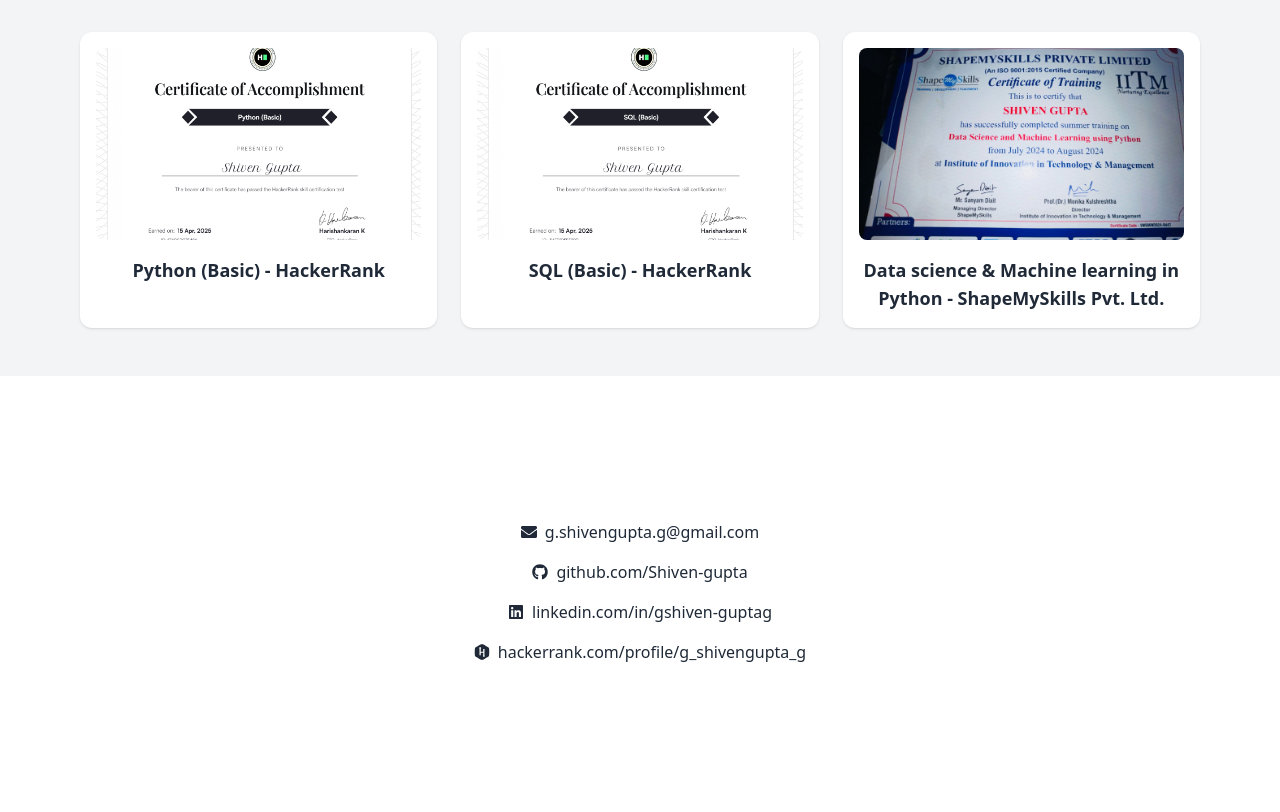
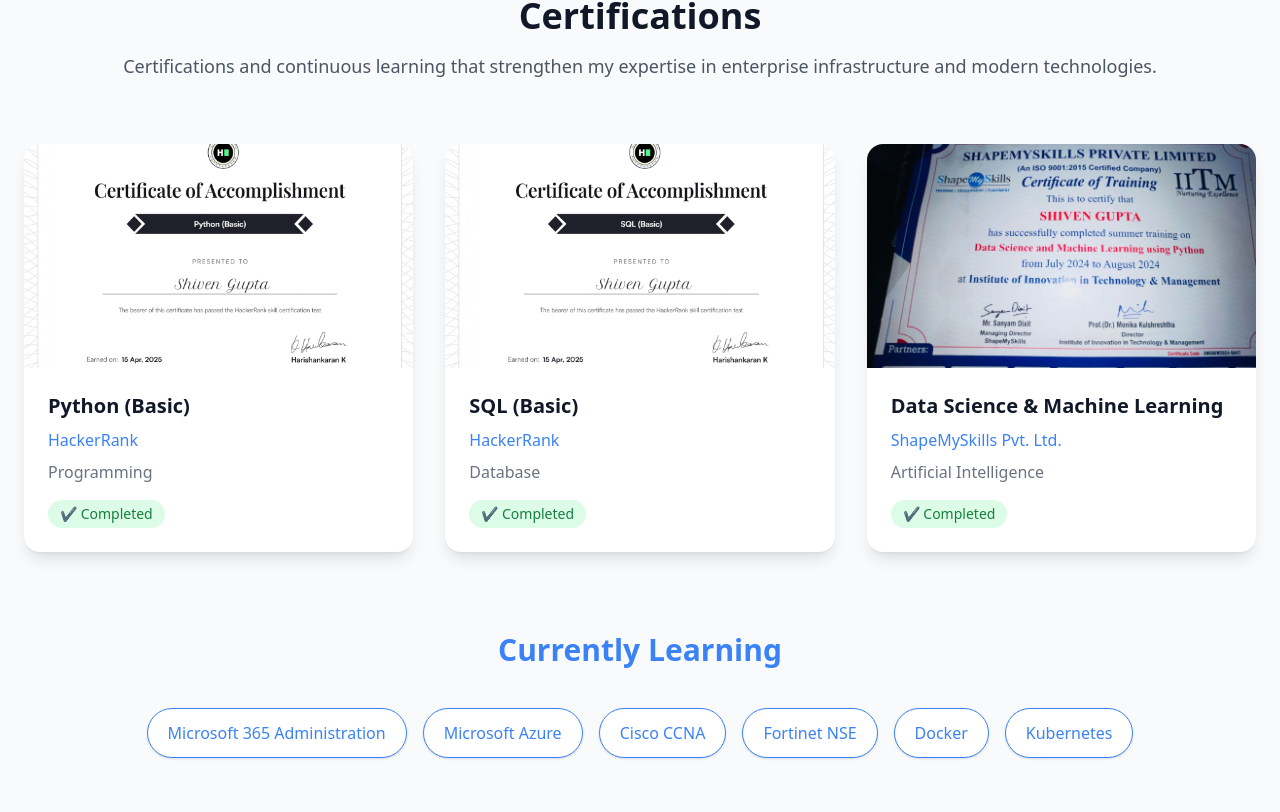
Before and after one commit to Shiven-gupta/my-portfolio, a React (Create React App) app: page / in a window 1280 px wide. Shown: the part 6708-7520 px from the top of the page. Before the commit the page ends 7468 px from the top, so only its background shows below. Built offline with nearby package versions, Linux system fonts and the light colour scheme.

Commit message:
Certification.jsx

```diff
--- a/src/components/Certification.jsx
+++ b/src/components/Certification.jsx
@@ -3,25 +3,42 @@
 import pythonImg from "../assets/certification/python.jpg";
 import sqlImg from "../assets/certification/sql.jpg";
 import trainImg from "../assets/certification/train.jpg";
-import 'aos/dist/aos.css'; // AOS styles
+import "aos/dist/aos.css";
 
-// Set modal root
 Modal.setAppElement("#root");
 
 export default function Certifications() {
   const certifications = [
     {
-      title: "Python (Basic) - HackerRank",
+      title: "Python (Basic)",
+      issuer: "HackerRank",
+      category: "Programming",
+      status: "Completed",
       image: pythonImg,
     },
     {
-      title: "SQL (Basic) - HackerRank",
+      title: "SQL (Basic)",
+      issuer: "HackerRank",
+      category: "Database",
+      status: "Completed",
       image: sqlImg,
     },
     {
-      title: "Data science & Machine learning in Python - ShapeMySkills Pvt. Ltd.",
+      title: "Data Science & Machine Learning",
+      issuer: "ShapeMySkills Pvt. Ltd.",
+      category: "Artificial Intelligence",
+      status: "Completed",
       image: trainImg,
     },
+  ];
+
+  const learning = [
+    "Microsoft 365 Administration",
+    "Microsoft Azure",
+    "Cisco CCNA",
+    "Fortinet NSE",
+    "Docker",
+    "Kubernetes",
   ];
 
   const [modalIsOpen, setModalIsOpen] = useState(false);
@@ -38,57 +55,128 @@
   };
 
   return (
-    <section id="certifications" className="py-12 bg-gray-100 dark:bg-gray-900">
-      <div className="max-w-6xl mx-auto px-4">
-        <h2 className="text-3xl font-bold text-center text-gray-800 dark:text-white mb-8">
-          Certifications
-        </h2>
+    <section
+      id="certifications"
+      className="bg-gray-50 dark:bg-gray-950 py-20 px-6"
+    >
+      <div className="max-w-7xl mx-auto">
 
-        <div className="grid grid-cols-1 sm:grid-cols-2 md:grid-cols-3 gap-6">
+        {/* Heading */}
+
+        <div className="text-center mb-16">
+          <h2 className="text-4xl font-bold text-gray-900 dark:text-white">
+            Certifications
+          </h2>
+
+          <p className="mt-4 text-lg text-gray-600 dark:text-gray-400">
+            Certifications and continuous learning that strengthen my expertise
+            in enterprise infrastructure and modern technologies.
+          </p>
+        </div>
+
+        {/* Certification Cards */}
+
+        <div className="grid md:grid-cols-3 gap-8">
+
           {certifications.map((cert, idx) => (
             <div
               key={idx}
-              onClick={() => openModal(cert)}
-              className="bg-white dark:bg-gray-800 rounded-xl shadow p-4 cursor-pointer transition transform hover:scale-105 hover:shadow-xl"
               data-aos="fade-up"
               data-aos-delay={idx * 100}
+              onClick={() => openModal(cert)}
+              className="cursor-pointer bg-white dark:bg-gray-900 rounded-2xl shadow-lg hover:shadow-xl hover:-translate-y-2 transition duration-300 overflow-hidden"
             >
               <img
                 src={cert.image}
                 alt={cert.title}
-                className="rounded-lg w-full h-48 object-cover mb-4 hover:opacity-90"
+                className="w-full h-56 object-cover"
               />
-              <h3 className="text-lg font-semibold text-center text-gray-800 dark:text-white">
-                {cert.title}
-              </h3>
+
+              <div className="p-6">
+
+                <h3 className="text-xl font-bold mb-2">
+                  {cert.title}
+                </h3>
+
+                <p className="text-blue-500 font-medium">
+                  {cert.issuer}
+                </p>
+
+                <p className="text-gray-500 mt-2">
+                  {cert.category}
+                </p>
+
+                <span className="inline-block mt-4 px-3 py-1 rounded-full bg-green-100 dark:bg-green-900 text-green-700 dark:text-green-300 text-sm">
+                  ✔ {cert.status}
+                </span>
+
+              </div>
+
             </div>
           ))}
+
         </div>
+
+        {/* Currently Learning */}
+
+        <div className="mt-20">
+
+          <h3 className="text-3xl font-bold text-center mb-10 text-blue-500">
+            Currently Learning
+          </h3>
+
+          <div className="flex flex-wrap justify-center gap-4">
+
+            {learning.map((item, index) => (
+              <span
+                key={index}
+                className="bg-white dark:bg-gray-900 border border-blue-500 text-blue-500 px-5 py-3 rounded-full shadow hover:bg-blue-500 hover:text-white transition"
+              >
+                {item}
+              </span>
+            ))}
+
+          </div>
+
+        </div>
+
+        {/* Modal */}
 
         <Modal
           isOpen={modalIsOpen}
           onRequestClose={closeModal}
-          contentLabel="Certification Modal"
-          className="max-w-3xl mx-auto mt-24 bg-white p-6 rounded-xl shadow-lg outline-none dark:bg-gray-900 dark:text-white"
-          overlayClassName="fixed inset-0 bg-black bg-opacity-60 flex justify-center items-center z-50"
+          contentLabel="Certificate"
+          className="max-w-4xl mx-auto mt-16 bg-white dark:bg-gray-900 rounded-2xl p-6 outline-none shadow-2xl"
+          overlayClassName="fixed inset-0 bg-black/70 flex justify-center items-center z-50"
         >
           {selectedCert && (
             <div className="text-center">
+
               <img
                 src={selectedCert.image}
                 alt={selectedCert.title}
-                className="w-full max-h-[80vh] object-contain rounded-md mb-4"
+                className="w-full max-h-[80vh] object-contain rounded-lg"
               />
-              <h2 className="text-xl font-bold mb-2">{selectedCert.title}</h2>
+
+              <h2 className="text-2xl font-bold mt-6">
+                {selectedCert.title}
+              </h2>
+
+              <p className="text-blue-500 mt-2">
+                {selectedCert.issuer}
+              </p>
+
               <button
                 onClick={closeModal}
-                className="mt-2 px-4 py-2 bg-blue-600 text-white rounded hover:bg-blue-700 transition"
+                className="mt-6 px-6 py-3 bg-blue-600 hover:bg-blue-700 text-white rounded-xl transition"
               >
                 Close
               </button>
+
             </div>
           )}
         </Modal>
+
       </div>
     </section>
   );
```
